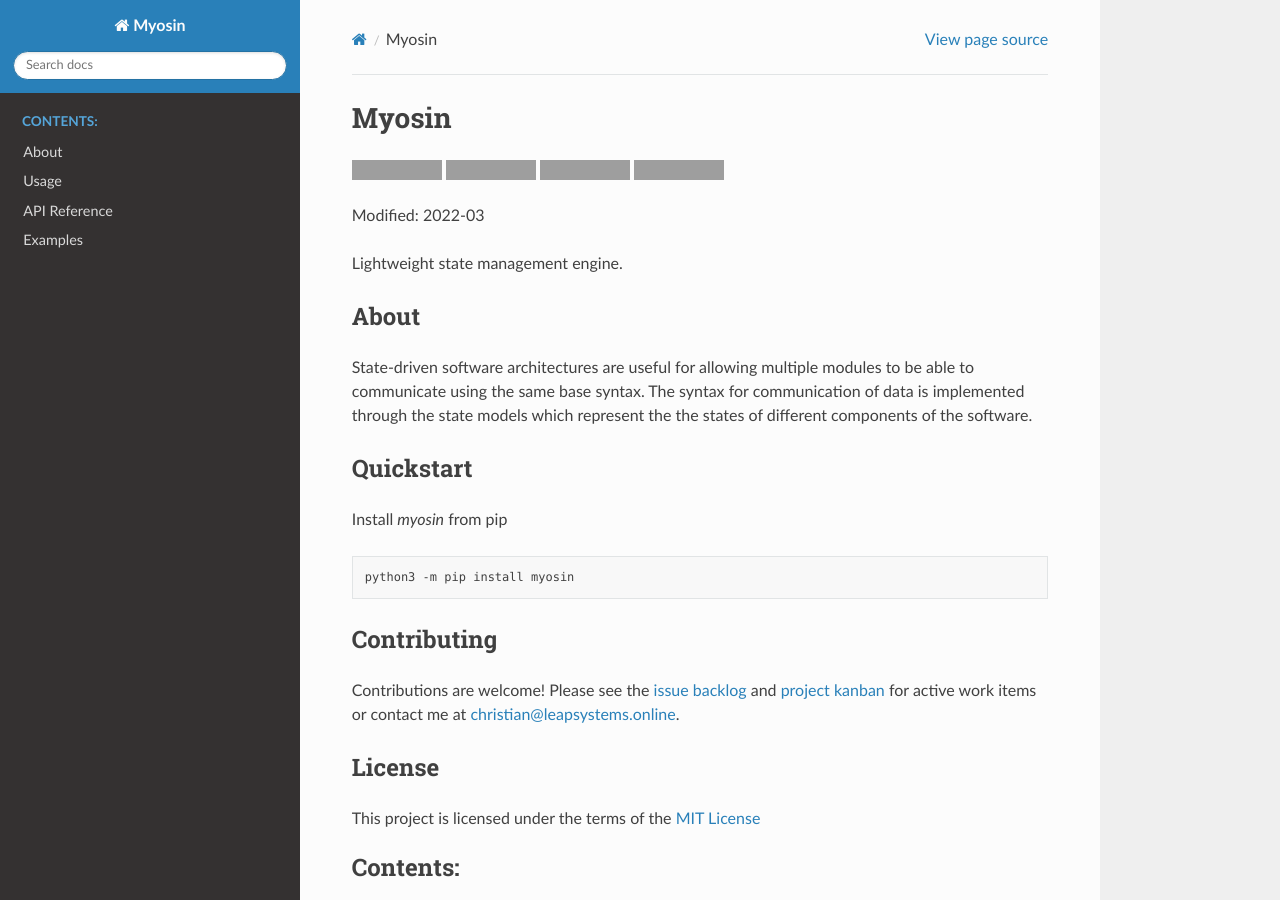
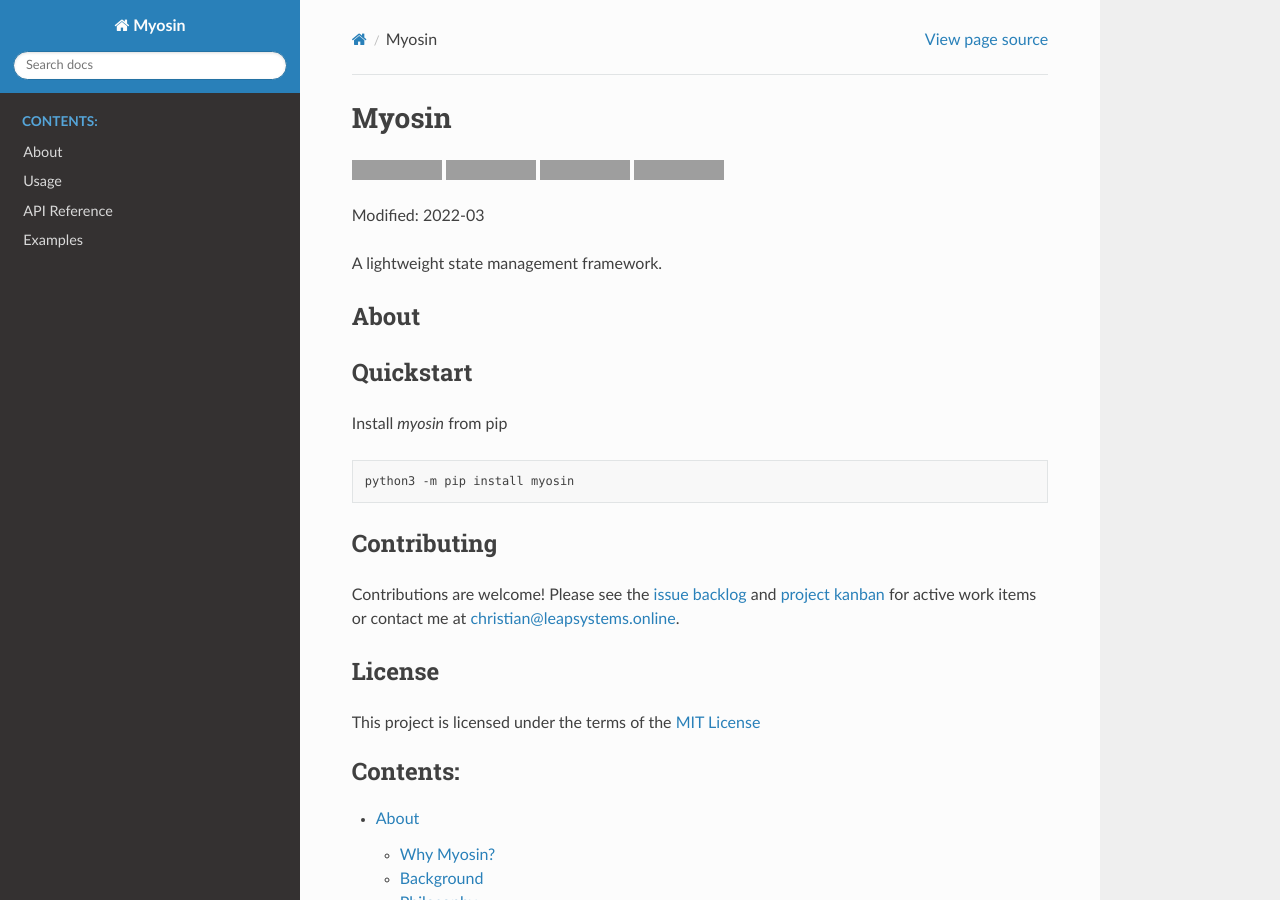
Before and after one commit to ztnel/model.io, a Sphinx documentation site: the page built from docs/source/index.rst, in a window 1280 px wide and 900 px high. Built offline with Sphinx 7.4.7 and the Read the Docs theme 2.0.0, drawn with Linux system fonts in a browser that asks for light colours; grey boxes are pictures that could not be loaded.

Commit message:
add all api modules

```diff
--- a/README.rst
+++ b/README.rst
@@ -16,13 +16,14 @@
     :target: https://myosin.readthedocs.io/en/latest/?badge=latest
     :alt: Documentation Status
 
+
 Modified: 2022-03
 
-Lightweight state management engine.
+A lightweight state management framework.
 
 About
 -----
-State-driven software architectures are useful for allowing multiple modules to be able to communicate using the same base syntax. The syntax for communication of data is implemented through the state models which represent the the states of different components of the software.
+
 
 Quickstart
 ----------
@@ -33,8 +34,6 @@
     python3 -m pip install myosin
 
 
-
-
 Contributing
 ------------
 Contributions are welcome! Please see the `issue backlog <https://github.com/ztnel/myosin/issues>`_ and `project kanban <https://github.com/ztnel/myosin/projects/1>`_ for active work items or contact me at `christian@leapsystems.online <mailto:christian@leapsystems.online>`_.
```
Also changed, not shown: docs/source/api.rst (+25 -0 lines).
